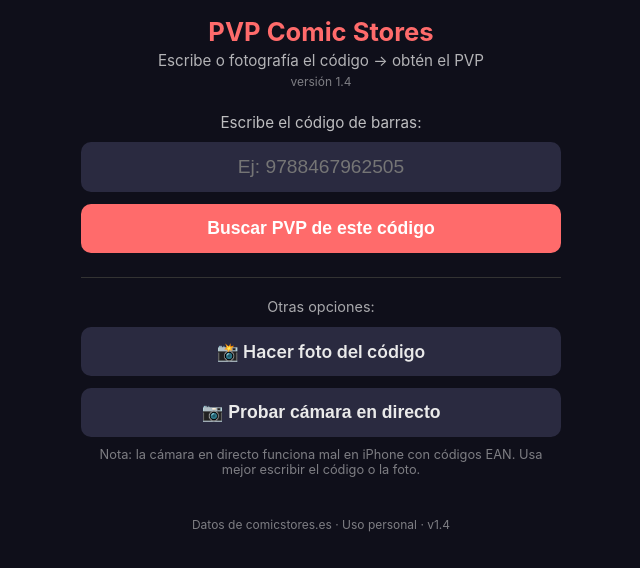
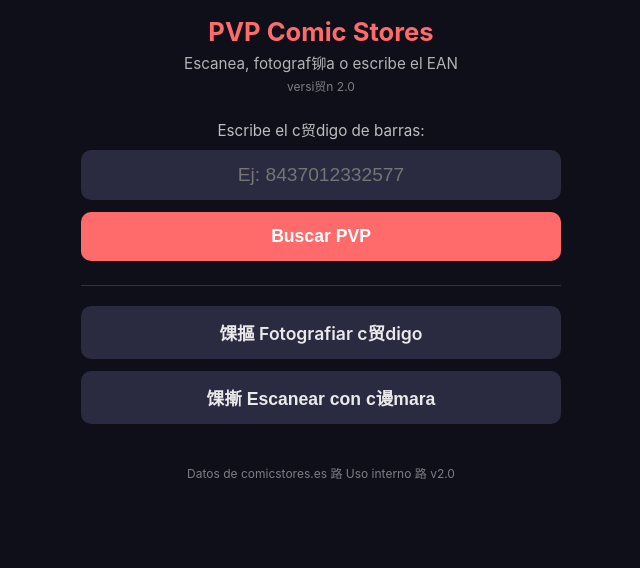
Before and after one commit to Carl0sM0ren0/Buscador_PVP, a plain HTML site: page index.html in a window 1280 px wide. Shown: the whole page, without its empty margins (319-959 px from the left). Drawn offline with Linux system fonts and the light colour scheme; a script that the page names is missing.

Commit message:
Update index.html

```diff
--- a/index.html
+++ b/index.html
@@ -7,64 +7,54 @@
   <meta name="apple-mobile-web-app-status-bar-style" content="black-translucent">
   <meta name="theme-color" content="#1a1a2e">
   <link rel="manifest" href="manifest.json">
-  <title>PVP Comic Stores v1.4</title>
+  <title>PVP Comic Stores v2.0</title>
   <link rel="stylesheet" href="estilos.css">
-  <script src="https://unpkg.com/html5-qrcode@2.3.8/html5-qrcode.min.js"></script>
+  <script src="https://unpkg.com/@zxing/library@0.21.3/umd/index.min.js"></script>
 </head>
 <body>
   <div class="contenedor">
     <header>
       <h1>PVP Comic Stores</h1>
-      <p class="subtitulo">Escribe o fotografía el código → obtén el PVP</p>
-      <p style="font-size:0.75rem; opacity:0.5; margin-top:4px;">versión 1.4</p>
+      <p class="subtitulo">Escanea, fotograf铆a o escribe el EAN</p>
+      <p style="font-size:.75rem;opacity:.5;margin-top:4px">versi贸n 2.0</p>
     </header>
 
     <div id="zona-escaner">
-      <!-- Entrada manual (método principal y más fiable) -->
-      <div style="text-align:center; margin-bottom: 24px;">
-        <p style="font-size: 0.95rem; opacity: 0.8; margin-bottom: 10px;">
-          Escribe el código de barras:
-        </p>
-        <input type="text" id="input-manual" inputmode="numeric" placeholder="Ej: 9788467962505"
-               style="width: 100%; padding: 14px; border-radius: 10px; border: none; font-size: 1.2rem; text-align: center; background: #2a2a40; color: white;">
-        <button id="btn-manual" class="btn-principal" style="margin-top: 12px;">Buscar PVP de este código</button>
+      <div style="text-align:center;margin-bottom:24px">
+        <p style="font-size:.95rem;opacity:.8;margin-bottom:10px">Escribe el c贸digo de barras:</p>
+        <input type="text" id="input-manual" inputmode="numeric" autocomplete="off"
+               placeholder="Ej: 8437012332577"
+               style="width:100%;padding:14px;border-radius:10px;border:none;font-size:1.2rem;text-align:center;background:#2a2a40;color:white">
+        <button id="btn-manual" class="btn-principal" style="margin-top:12px">Buscar PVP</button>
       </div>
 
-      <div style="border-top: 1px solid #333; padding-top: 20px; text-align: center;">
-        <p style="font-size: 0.9rem; opacity: 0.7; margin-bottom: 12px;">Otras opciones:</p>
+      <div style="border-top:1px solid #333;padding-top:20px;text-align:center">
+        <label for="input-foto" class="btn-secundario" style="display:block;padding:14px;margin-bottom:12px;cursor:pointer">馃摳 Fotografiar c贸digo</label>
+        <input type="file" id="input-foto" accept="image/*" capture="environment" style="display:none">
 
-        <label for="input-foto" class="btn-secundario" style="display:block; padding:14px; margin-bottom:12px; cursor:pointer;">
-          📸 Hacer foto del código
-        </label>
-        <input type="file" id="input-foto" accept="image/*" capture="environment" style="display:none;">
-
-        <button id="btn-escanear" class="btn-secundario">📷 Probar cámara en directo</button>
-        <button id="btn-parar" class="btn-secundario" style="display:none; margin-top:8px;">Detener cámara</button>
-
-        <p style="font-size:0.8rem; opacity:0.5; margin-top:10px;">
-          Nota: la cámara en directo funciona mal en iPhone con códigos EAN. Usa mejor escribir el código o la foto.
-        </p>
+        <button id="btn-escanear" class="btn-secundario">馃摲 Escanear con c谩mara</button>
+        <button id="btn-parar" class="btn-secundario" style="display:none;margin-top:8px">Detener c谩mara</button>
       </div>
 
-      <div id="lector" style="margin-top:16px;"></div>
+      <div id="lector" style="margin-top:16px;display:none">
+        <video id="video" playsinline muted style="width:100%;border-radius:12px;background:#000"></video>
+        <p id="estado-camara" style="text-align:center;margin-top:10px;font-size:.9rem;opacity:.75">Apunta al c贸digo de barras y mant茅n el m贸vil quieto.</p>
+      </div>
     </div>
 
     <div id="resultado" class="oculto">
       <div class="tarjeta">
-        <p class="codigo"><strong>Código:</strong> <span id="codigo-leido"></span></p>
+        <p class="codigo"><strong>C贸digo:</strong> <span id="codigo-leido"></span></p>
         <div id="info-producto"></div>
-        <div class="botones-accion" style="margin-top:20px;">
-          <a id="enlace-directo" href="#" target="_blank" class="btn-secundario" style="display:none; margin-bottom:10px;">Ver en Comic Stores</a>
+        <div class="botones-accion" style="margin-top:20px">
+          <a id="enlace-directo" href="#" target="_blank" rel="noopener" class="btn-secundario" style="display:none;margin-bottom:10px">Ver en Comic Stores</a>
           <button id="btn-nuevo" class="btn-principal">Volver / buscar otro</button>
         </div>
       </div>
     </div>
 
-    <footer>
-      <p>Datos de comicstores.es · Uso personal · v1.4</p>
-    </footer>
+    <footer><p>Datos de comicstores.es 路 Uso interno 路 v2.0</p></footer>
   </div>
-
   <script src="app.js"></script>
 </body>
 </html>
```
